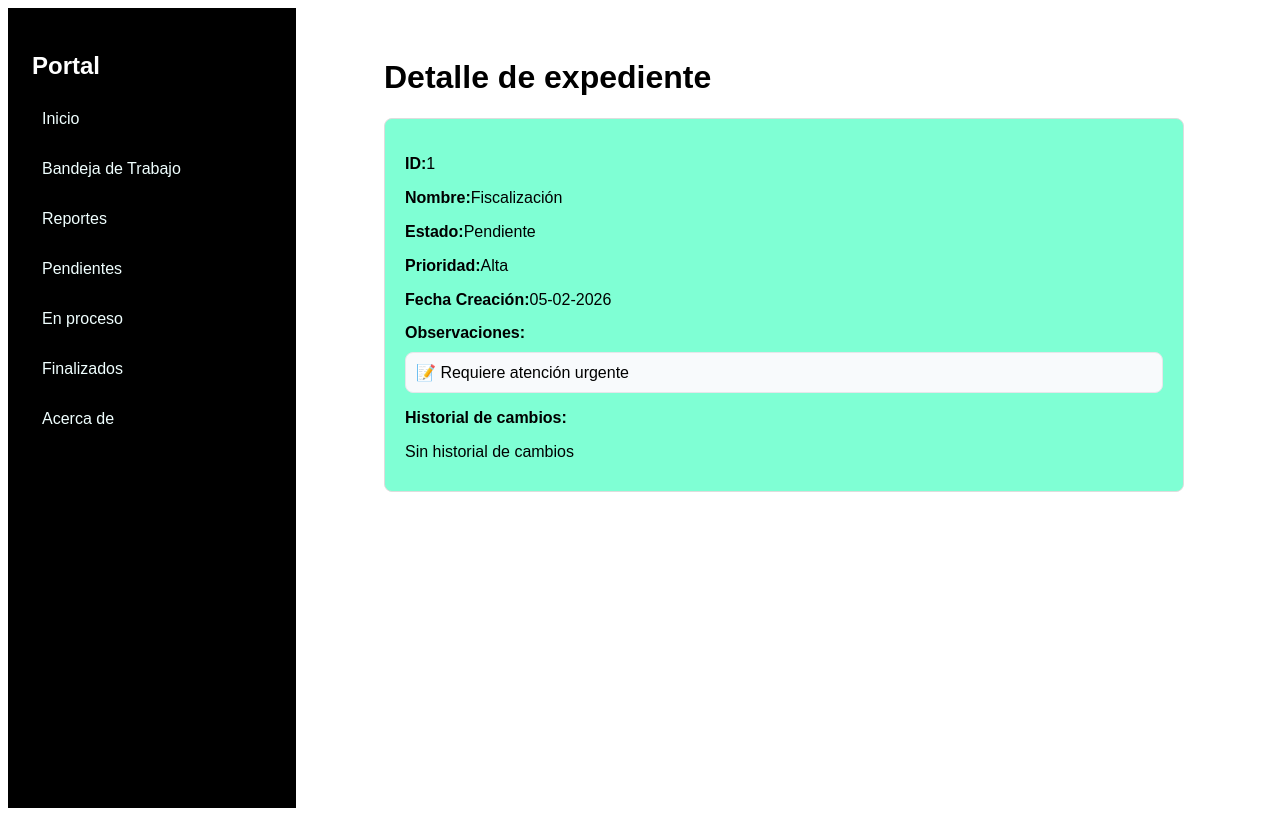
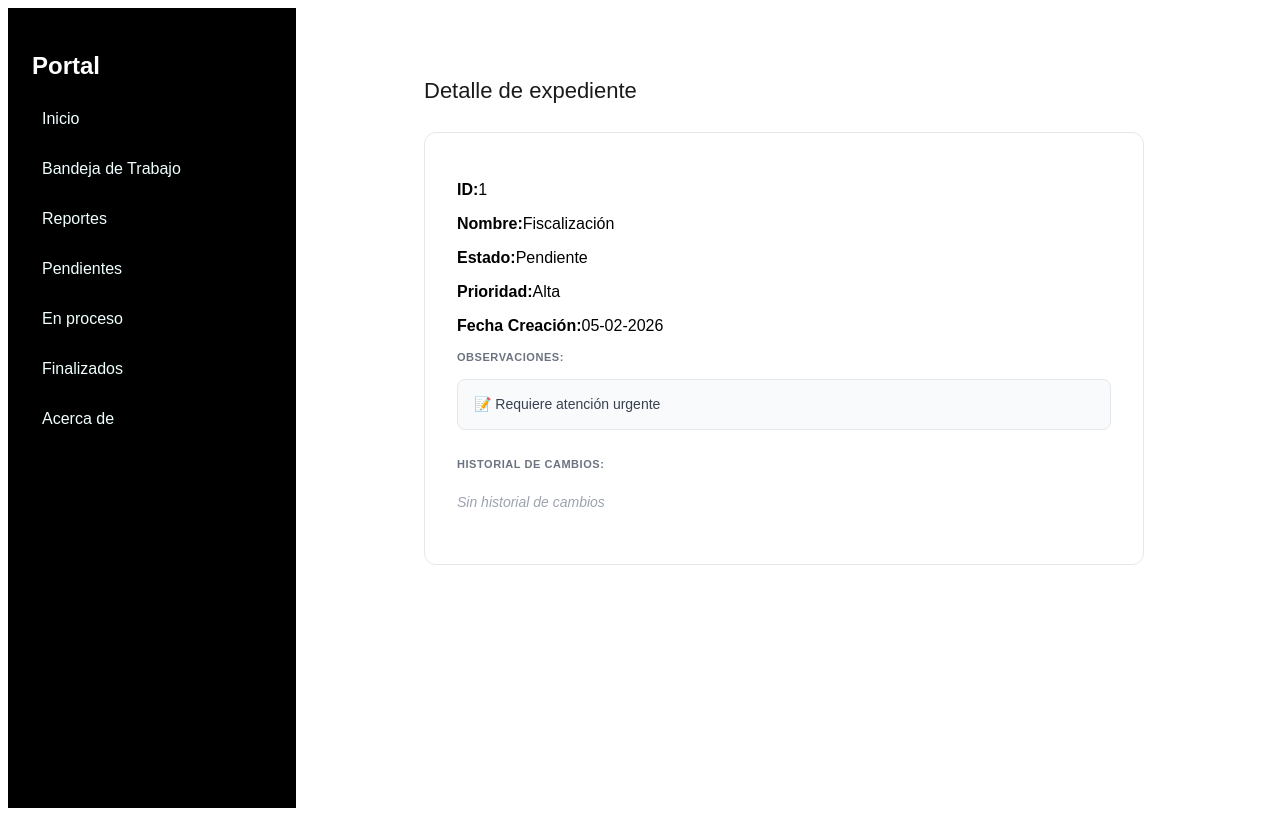
Before and after one commit to Jose-Alarcon-A/portal-expediente, an Angular app: page /expedientes/1 in a window 1280 px wide. Built offline with nearby package versions, Linux system fonts and the light colour scheme.

Commit message:
actualización detalle.css

```diff
--- a/src/app/pages/detalle-expediente/detalle-expediente.css
+++ b/src/app/pages/detalle-expediente/detalle-expediente.css
@@ -1,79 +1,146 @@
 .detalle {
-  max-width: 800px;
-  margin: 20px auto;
+  max-width: 720px;
+  margin: 40px auto;
   font-family: Arial, Helvetica, sans-serif;
+  padding: 0 24px;
 }
+
+.detalle h1 {
+  font-size: 22px;
+  font-weight: 500;
+  color: #1a1a1a;
+  margin: 0 0 28px;
+}
+
+/* Card principal */
 .card {
-  background-color: aquamarine;
-  border: 1px solid #ddd;
-  padding: 20px;
-  border-radius: 8px;
+  background: #ffffff;
+  border: 1px solid #e5e7eb;
+  border-radius: 12px;
+  padding: 32px;
   margin-bottom: 20px;
 }
 
-.card p {
-  margin-bottom: 10px;
+/* Grid de metadatos */
+.card-meta {
+  display: grid;
+  grid-template-columns: repeat(auto-fit, minmax(180px, 1fr));
+  gap: 16px;
+  margin-bottom: 28px;
 }
-.mensaje-error {
-  background-color: red;
-  color: white;
-  padding: 10px;
+
+.meta-item {
+  background: #f9fafb;
+  border-radius: 8px;
+  padding: 16px 18px;
 }
+
+.meta-label {
+  font-size: 11px;
+  font-weight: 600;
+  color: #6b7280;
+  text-transform: uppercase;
+  letter-spacing: 0.05em;
+  margin-bottom: 6px;
+}
+
+.meta-value {
+  font-size: 15px;
+  font-weight: 500;
+  color: #111827;
+}
+
+/* Separador */
+.divider {
+  height: 1px;
+  background: #e5e7eb;
+  margin: 28px 0;
+}
+
+/* Títulos de sección dentro del componente */
+.detalle-observaciones > strong,
+.detalle-historial > strong {
+  display: block;
+  font-size: 11px;
+  font-weight: 600;
+  color: #6b7280;
+  text-transform: uppercase;
+  letter-spacing: 0.05em;
+  margin-bottom: 16px;
+}
+
+/* Lista de ítems */
+.detalle-observaciones ul,
+.detalle-historial ul {
+  list-style: none;
+  padding: 0;
+  margin: 0;
+  display: flex;
+  flex-direction: column;
+  gap: 10px;
+}
+
+.detalle-observaciones li,
+.detalle-historial li {
+  background: #f9fafb;
+  border: 1px solid #e5e7eb;
+  border-radius: 8px;
+  padding: 14px 16px;
+  font-size: 14px;
+  color: #374151;
+  line-height: 1.5;
+}
+
+.detalle-observaciones,
+.detalle-historial {
+  margin-top: 0;
+}
+
+/* Historial con separación respecto a observaciones */
+.detalle-historial {
+  margin-top: 28px;
+}
+
+/* Sin contenido */
+.detalle-observaciones p,
+.detalle-historial p {
+  font-size: 14px;
+  color: #9ca3af;
+  font-style: italic;
+  padding: 8px 0;
+}
+
+/* Estados */
 .estado {
-  padding: 4px 10px;
+  display: inline-block;
+  padding: 4px 12px;
   border-radius: 20px;
   font-size: 12px;
-  font-weight: bold;
-  display: inline-block;
+  font-weight: 600;
 }
 
-/* Pendiente */
 .estado.pendiente {
-  background-color: #fff4d6;
-  color: #8a6d00;
+  background-color: #fef9c3;
+  color: #854d0e;
 }
 
-/* En proceso */
 .estado.en-proceso {
   background-color: #dbeafe;
-  color: #1d4ed8;
+  color: #1e40af;
 }
 
-/* Finalizado */
 .estado.finalizado {
   background-color: #dcfce7;
   color: #166534;
 }
 
-/* Botón */
-.boton.estado {
-  background-color: #7c3aed;
+/* Error */
+.mensaje-error {
+  background-color: #fef2f2;
+  color: #991b1b;
+  border: 1px solid #fecaca;
+  border-radius: 8px;
+  padding: 18px 20px;
+  font-size: 14px;
+  font-weight: 500;
 }
-
-.boton.estado:hover {
-  background-color: #6d28d9;
-}
-/*Observaciones*/
-.detalle-observaciones {
-  margin-top: 15px;
-}
-
-.detalle-observaciones ul {
-  list-style: none;
-
-  padding: 0;
-
-  margin-top: 10px;
-}
-
-.detalle-observaciones li {
-  background-color: #f8fafc;
-
-  border: 1px solid #e5e7eb;
-
-  border-radius: 8px;
-
-  padding: 10px;
-
-  margin-bottom: 8px;
-}
```
